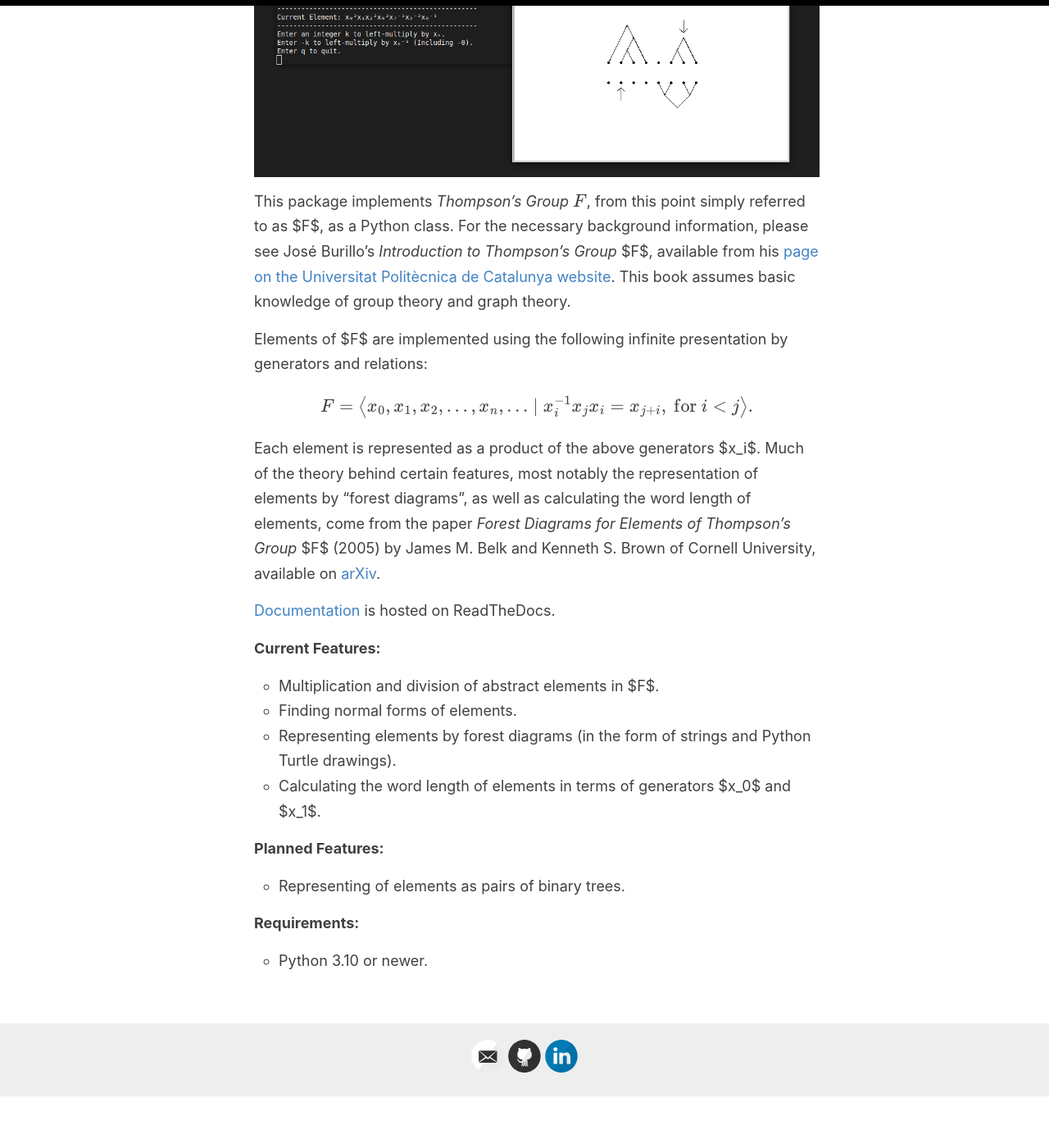
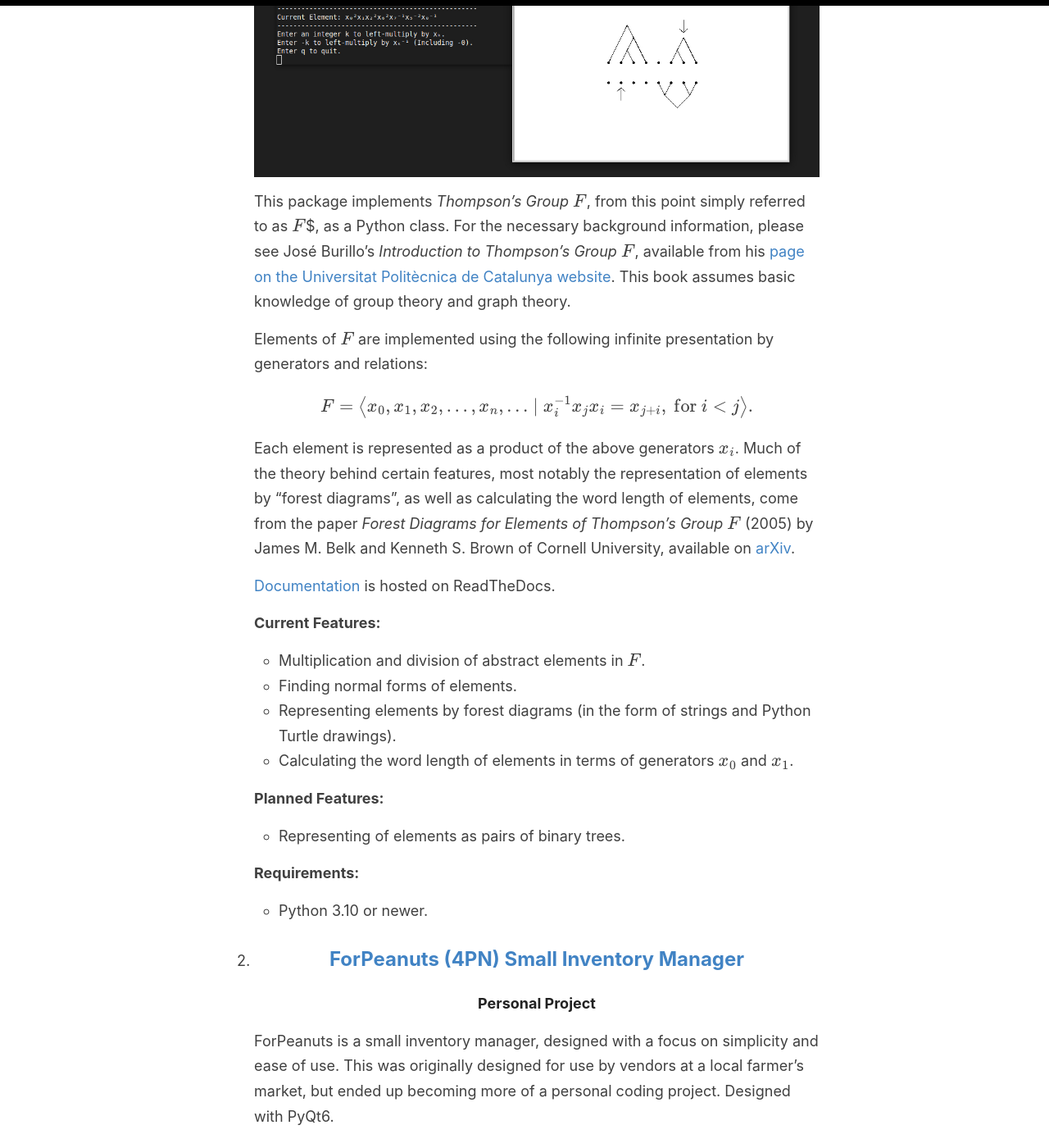
Before and after one commit to And-ers/And-ers.github.io, a Jekyll site: the page built from _pages/projects.md, in a window 1280 px wide and 1400 px high, scrolled down 591 px. Shown: the whole window at 82% size. Built offline with Jekyll 4.4.1, drawn with Linux system fonts in a browser that asks for light colours; before the commit the page ends 1928 px from its top, so only the background shows below that; some of the changed text lies outside the part shown.

Commit message:
modified:   _pages/projects.md

```diff
--- a/_pages/projects.md
+++ b/_pages/projects.md
@@ -10,24 +10,36 @@
 
    <img src="../images/thompson-thumbnail.jpg">
 
-   This package implements _Thompson's Group_ \\(F\\), from this point simply referred to as $F$, as a Python class. For the necessary background information, please see José Burillo's _Introduction to Thompson's Group_ $F$, available from his [page on the Universitat Politècnica de Catalunya website](https://web.mat.upc.edu/pep.burillo/book_en.php). This book assumes basic knowledge of group theory and graph theory.
+   This package implements _Thompson's Group_ \\(F\\), from this point simply referred to as \\(F\\)$, as a Python class. For the necessary background information, please see José Burillo's _Introduction to Thompson's Group_ \\(F\\), available from his [page on the Universitat Politècnica de Catalunya website](https://web.mat.upc.edu/pep.burillo/book_en.php). This book assumes basic knowledge of group theory and graph theory.
 
-   Elements of $F$ are implemented using the following infinite presentation by generators and relations:
+   Elements of \\(F\\) are implemented using the following infinite presentation by generators and relations:
 
    $$F = \left\langle x_0, x_1, x_2, \ldots, x_n, \ldots \mid x_i^{-1}x_jx_i = x_{j+i}, \text{ for } i < j \right\rangle.$$
 
-   Each element is represented as a product of the above generators $x_i$. Much of the theory behind certain features, most notably the representation of elements by "forest diagrams", as well as calculating the word length of elements, come from the paper _Forest Diagrams for Elements of Thompson's Group_ $F$ (2005) by James M. Belk and Kenneth S. Brown of Cornell University, available on [arXiv](https://arxiv.org/abs/math/0305412).
+   Each element is represented as a product of the above generators \\(x_i\\). Much of the theory behind certain features, most notably the representation of elements by "forest diagrams", as well as calculating the word length of elements, come from the paper _Forest Diagrams for Elements of Thompson's Group_ \\(F\\) (2005) by James M. Belk and Kenneth S. Brown of Cornell University, available on [arXiv](https://arxiv.org/abs/math/0305412).
 
    [Documentation](http://exotic-groups.rtfd.io/) is hosted on ReadTheDocs.
 
    **Current Features:**
-   - Multiplication and division of abstract elements in $F$.
+   - Multiplication and division of abstract elements in \\(F\\).
    - Finding normal forms of elements.
    - Representing elements by forest diagrams (in the form of strings and Python Turtle drawings).
-   - Calculating the word length of elements in terms of generators $x_0$ and $x_1$.
+   - Calculating the word length of elements in terms of generators \\(x_0\\) and \\(x_1\\).
 
    **Planned Features:**
    - Representing of elements as pairs of binary trees.
 
    **Requirements:**
    - Python 3.10 or newer.
+
+2. ## [ForPeanuts (4PN) Small Inventory Manager](https://github.com/And-ers/4peanuts)
+   #### Personal Project
+
+   ForPeanuts is a small inventory manager, designed with a focus on simplicity and ease of use. This was originally designed for use by vendors at a local farmer's market, but ended up becoming more of a personal coding project. Designed with PyQt6.
+
+   **Current Features:**
+   - Tracking of inventory by item, with categories that can comprise a number of similar items.
+   - Order and revenue tracking, with built-in profit calculator (i.e., profit after taking production costs into account).
+   - Built-in sales feature, i.e., automatic tracing & price calculation for BOGO-style and bulk offerings.
+   - Order logging, allows inventory and sales data to be saved locally for later use.
+   - Graphing of customer count and profit over time.
```
